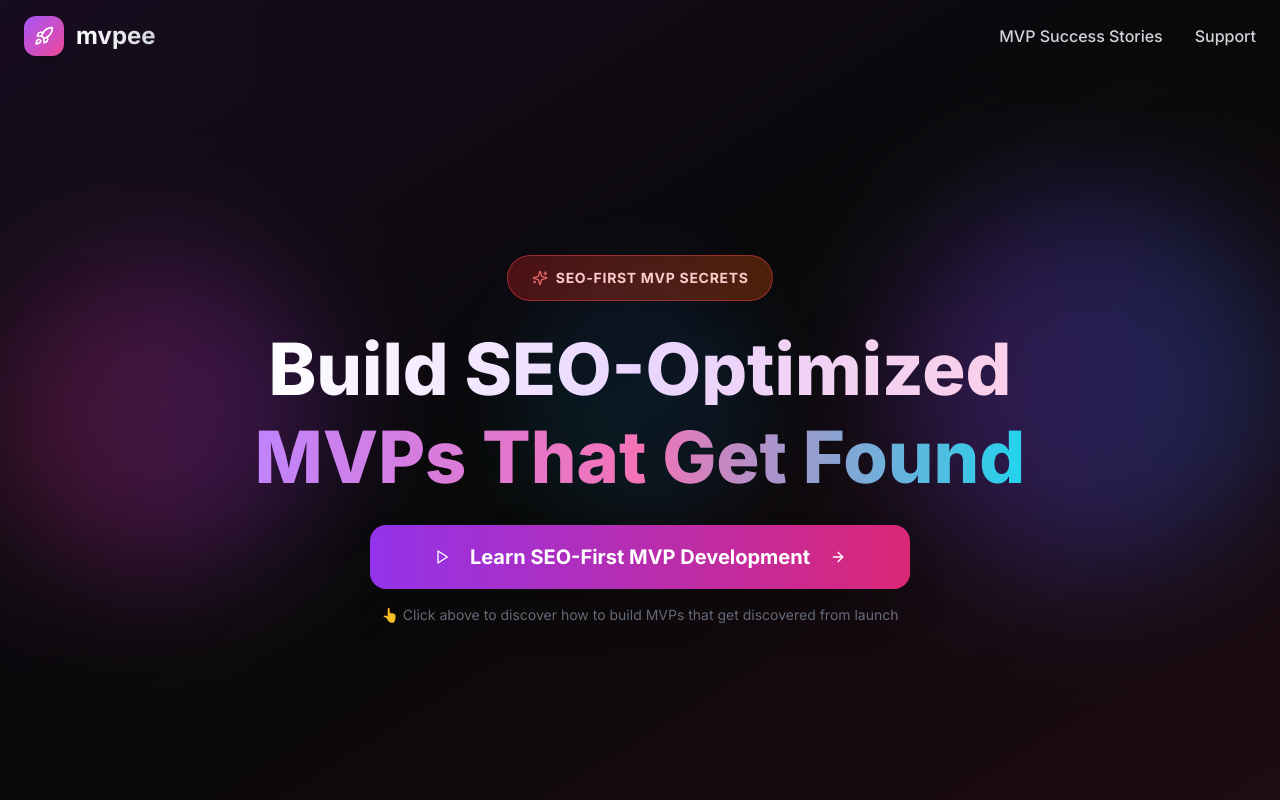
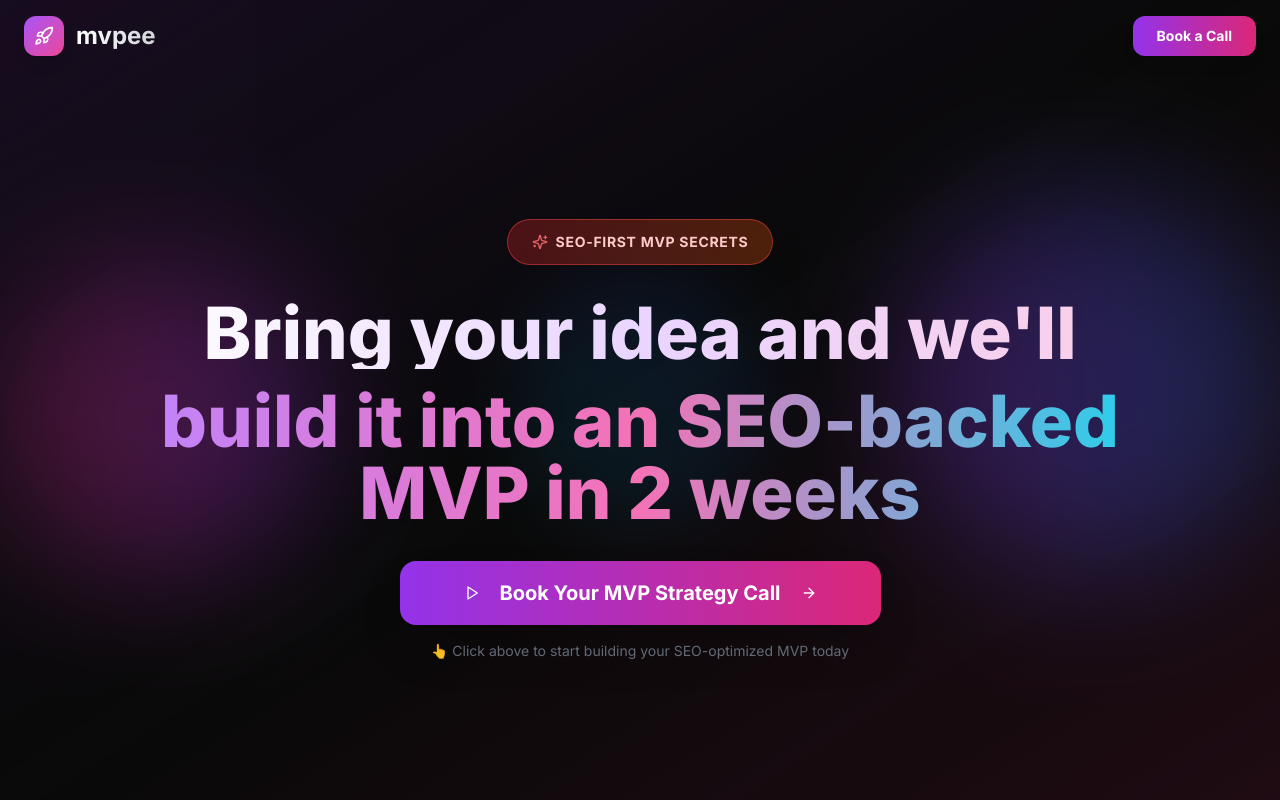
Before and after one commit to fozagtx/mvpee, a React (Vite) app: page / in a window 1280 px wide. Shown: the top 800 px of the page. Built offline with nearby package versions, Linux system fonts and the light colour scheme.

Commit message:
Remove nav items and update hero text
Removed "MVP Success Stories" and "Support" from the navbar, replacing them with a "Book a Call" button linking to a

```diff
--- a/src/pages/Index.tsx
+++ b/src/pages/Index.tsx
@@ -68,8 +68,12 @@ const Index = () => {
             </div>
 
             <div className="hidden lg:flex items-center space-x-8">
-              <a href="#story" className="text-gray-300 hover:text-white transition-colors font-medium hover:scale-105 transition-transform duration-200">MVP Success Stories</a>
-              <a href="#support" className="text-gray-300 hover:text-white transition-colors font-medium hover:scale-105 transition-transform duration-200">Support</a>
+              <Button
+                className="bg-gradient-to-r from-purple-600 to-pink-600 hover:from-purple-700 hover:to-pink-700 text-white font-bold px-6 py-2 rounded-xl shadow-lg hover:shadow-purple-500/25 transition-all duration-300 hover:scale-105"
+                onClick={() => window.open('https://calendly.com/your-link', '_blank')}
+              >
+                Book a Call
+              </Button>
             </div>
 
             <Sheet open={mobileMenuOpen} onOpenChange={setMobileMenuOpen}>
@@ -80,8 +84,12 @@ const Index = () => {
               </SheetTrigger>
               <SheetContent side="right" className="bg-black/95 backdrop-blur-xl border-white/10">
                 <div className="flex flex-col space-y-6 mt-8">
-                  <a href="#story" className="text-gray-200 hover:text-white transition-colors text-lg font-medium">MVP Success Stories</a>
-                  <a href="#support" className="text-gray-200 hover:text-white transition-colors text-lg font-medium">Support</a>
+                  <Button
+                    className="bg-gradient-to-r from-purple-600 to-pink-600 hover:from-purple-700 hover:to-pink-700 text-white font-bold px-6 py-3 rounded-xl shadow-lg"
+                    onClick={() => window.open('https://calendly.com/your-link', '_blank')}
+                  >
+                    Book a Call
+                  </Button>
                 </div>
               </SheetContent>
             </Sheet>
@@ -102,10 +110,10 @@ const Index = () => {
             {/* Big Promise Headline */}
             <h1 className="mb-8 leading-tight">
               <div className="font-black text-4xl md:text-6xl xl:text-7xl bg-gradient-to-r from-white via-purple-200 to-pink-200 bg-clip-text text-transparent mb-4">
-                Build SEO-Optimized
+                Bring your idea and we'll
               </div>
               <div className="font-black text-4xl md:text-6xl xl:text-7xl bg-gradient-to-r from-purple-400 via-pink-400 to-cyan-400 bg-clip-text text-transparent mb-6">
-                MVPs That Get Found
+                build it into an SEO-backed MVP in 2 weeks
               </div>
             </h1>
 
@@ -114,16 +122,16 @@ const Index = () => {
               <Button
                 size="lg"
                 className="bg-gradient-to-r from-purple-600 to-pink-600 hover:from-purple-700 hover:to-pink-700 text-white font-bold text-xl px-16 py-8 rounded-2xl shadow-2xl hover:shadow-purple-500/25 transition-all duration-300 hover:scale-105 border-0 group"
-                onClick={() => document.getElementById('story')?.scrollIntoView({ behavior: 'smooth' })}
+                onClick={() => window.open('https://calendly.com/your-link', '_blank')}
               >
                 <Play className="mr-3 h-6 w-6 group-hover:scale-110 transition-transform duration-300" />
-                Learn SEO-First MVP Development
+                Book Your MVP Strategy Call
                 <ArrowRight className="ml-3 h-6 w-6 group-hover:translate-x-1 transition-transform duration-300" />
               </Button>
             </div>
 
             <p className="text-sm text-gray-500 mt-4">
-              👆 Click above to discover how to build MVPs that get discovered from launch
+              👆 Click above to start building your SEO-optimized MVP today
             </p>
           </div>
         </div>
```
